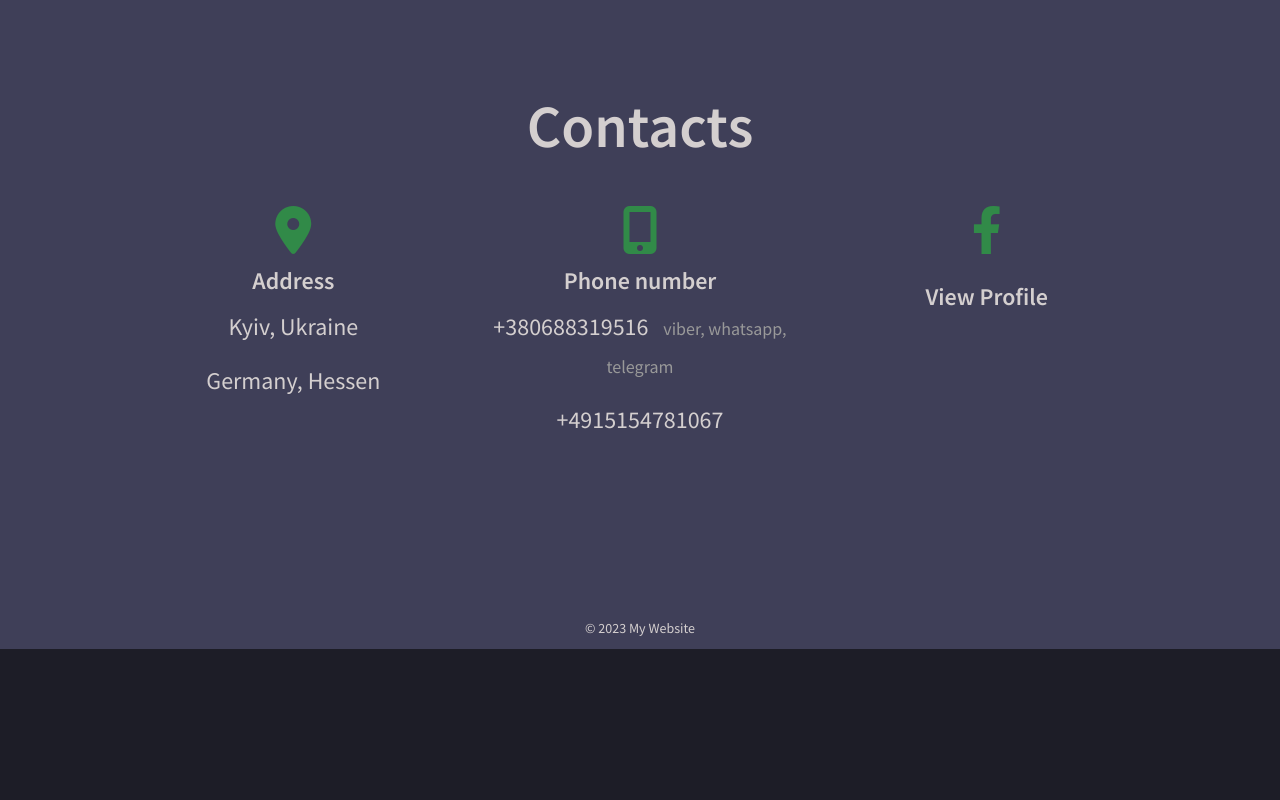
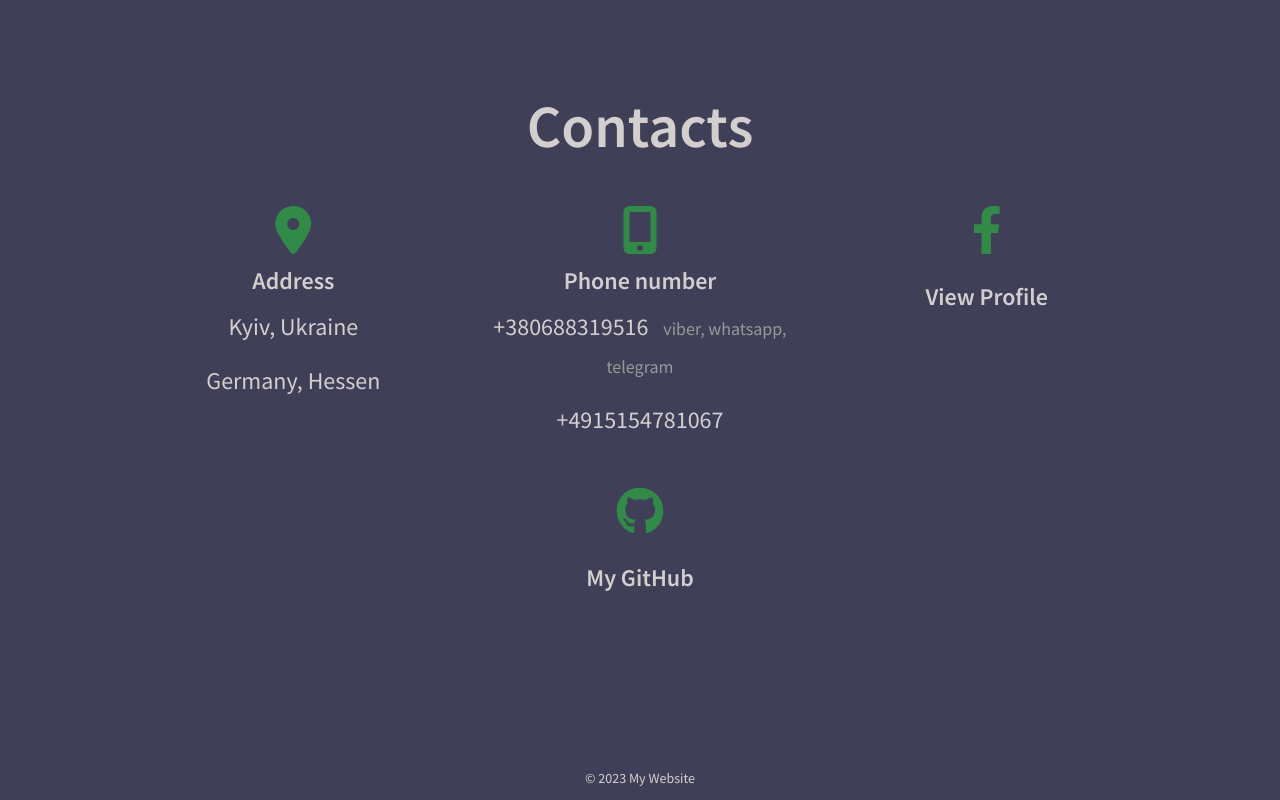
Before and after one commit to AndyGrigs/my-portfolio-website, a plain HTML site: page index.html in a window 1280 px wide. Shown: the part 2965-3765 px from the top of the page. Before the commit the page ends 3614 px from the top, so only its background shows below. Drawn offline with Linux system fonts and the light colour scheme.

Commit message:
adding github link

```diff
--- a/index.html
+++ b/index.html
@@ -160,7 +160,12 @@
                     <a id="profile-link" href="https://www.facebook.com/profile.php?id=100011781524553" target=_blank>
                         <h4>View Profile</h4>
                     </a>
-                    <p></p>
+                </div>
+                <div class="contacts-item">
+                    <i class="fa-brands fa-github"></i>
+                    <a id="profile-link" href="https://github.com/AndyGrigs" target=_blank>
+                        <h4>My GitHub</h4>
+                    </a>
                 </div>
             </div>
         </section>
```
